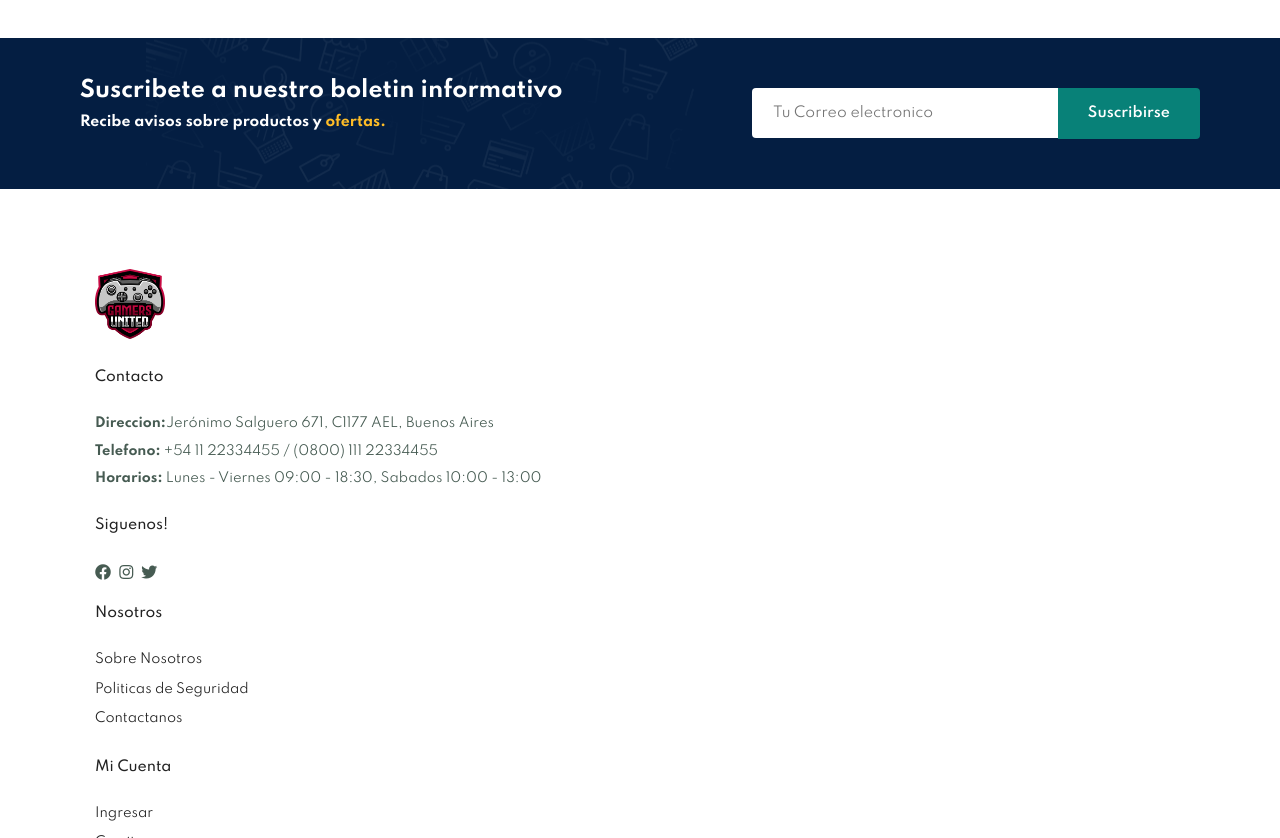
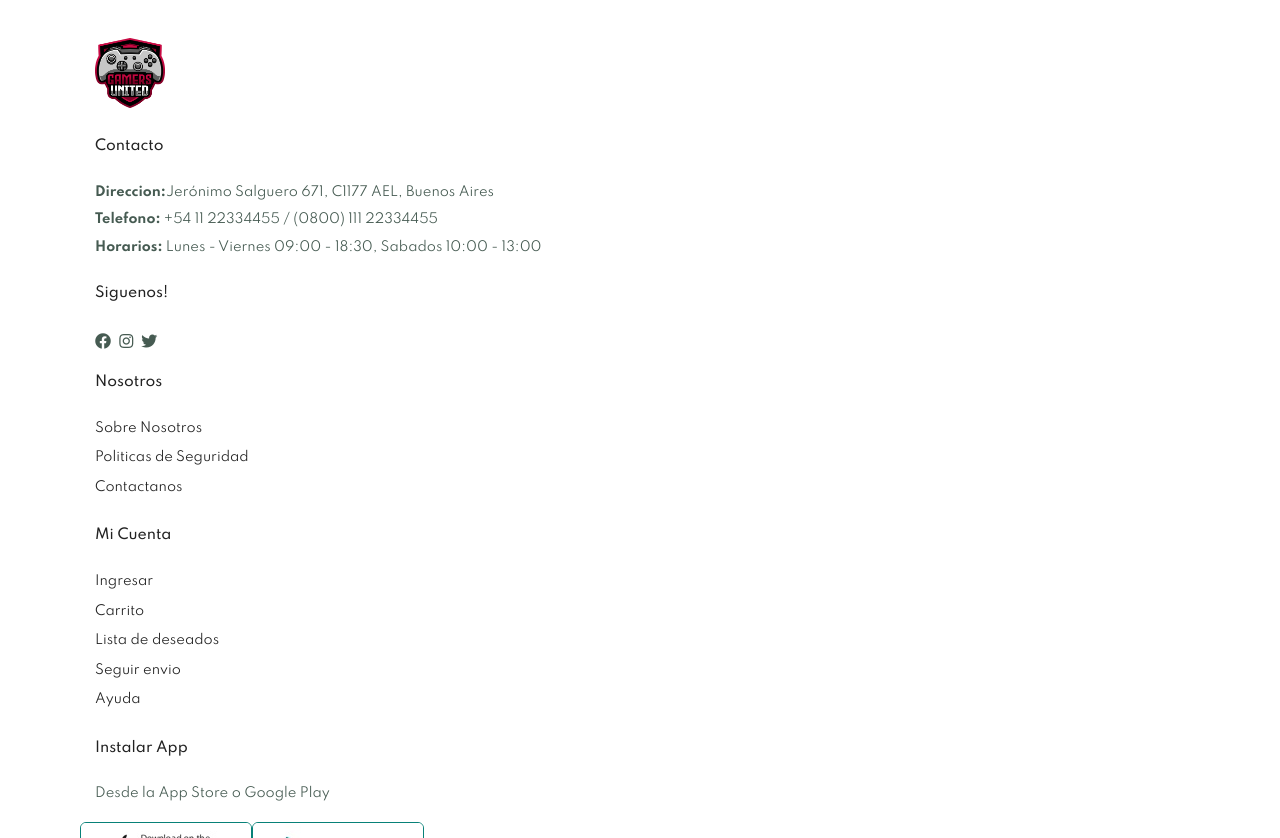
Before and after one commit to germandgm/GamersUnited, a website built with Vite: page registro.html in a window 1280 px wide. Shown: the part 912-1750 px from the top of the page. Built offline with nearby package versions, Linux system fonts and the light colour scheme; some packages are replaced by stand-ins of ours.

Commit message:
remove newsletter

```diff
--- a/registro.html
+++ b/registro.html
@@ -87,16 +87,7 @@
   </div>
 </section>
 
-    <section id="newsletter" class="section-p1 section-m1">
-        <div class="newstext">
-            <h4>Suscribete a nuestro boletin informativo</h4>
-            <p>Recibe avisos sobre productos y <span>ofertas.</span></p>
-        </div>
-        <div class="form">
-            <input type="text" placeholder="Tu Correo electronico">
-            <button class="normal">Suscribirse</button>
-        </div>
-    </section>
+
     <footer class="section-p1">
         <div class="col">
             <img src="imagenes/logo.png" class="logo" alt="">
```
Also changed, not shown: index.html (+11 -8 lines).
